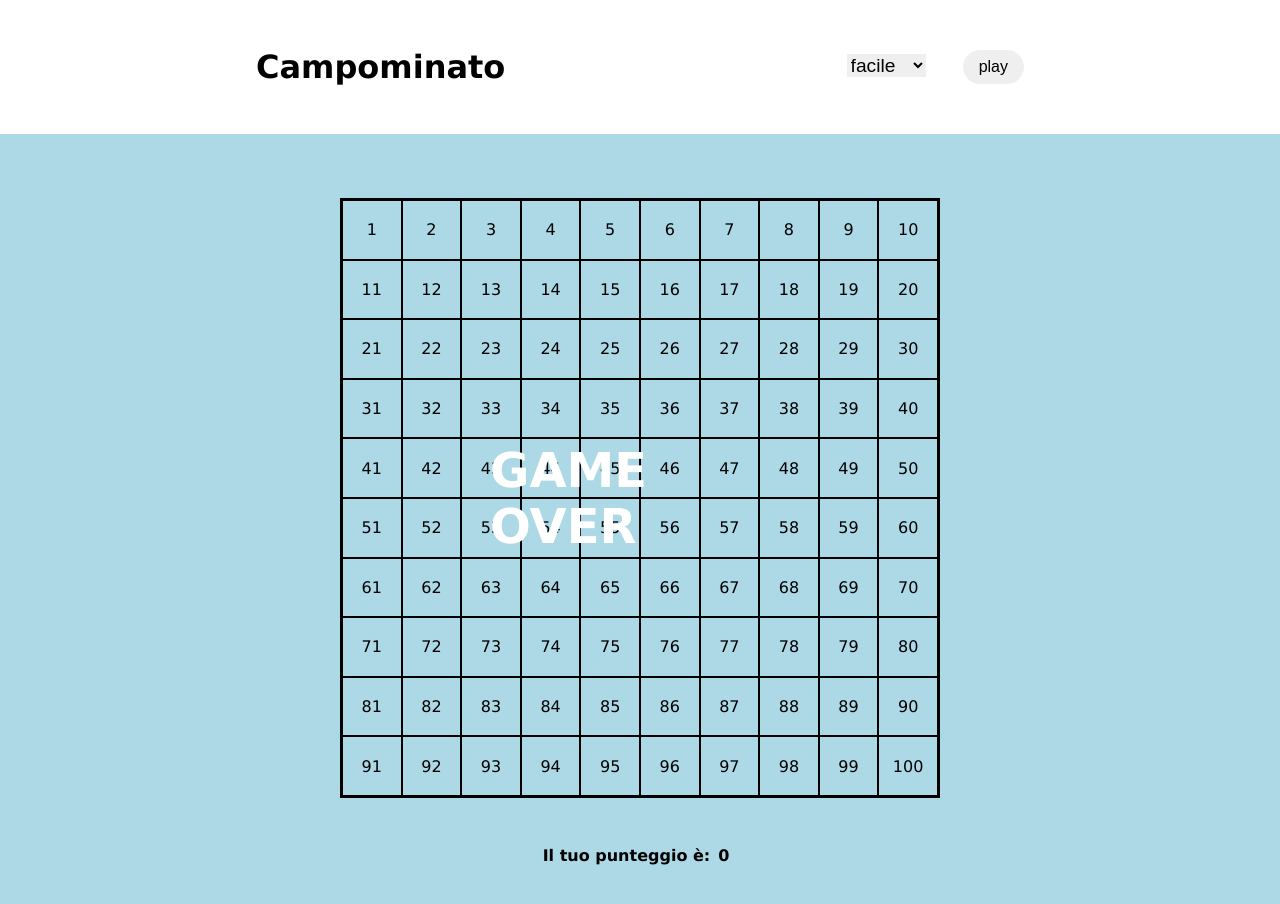
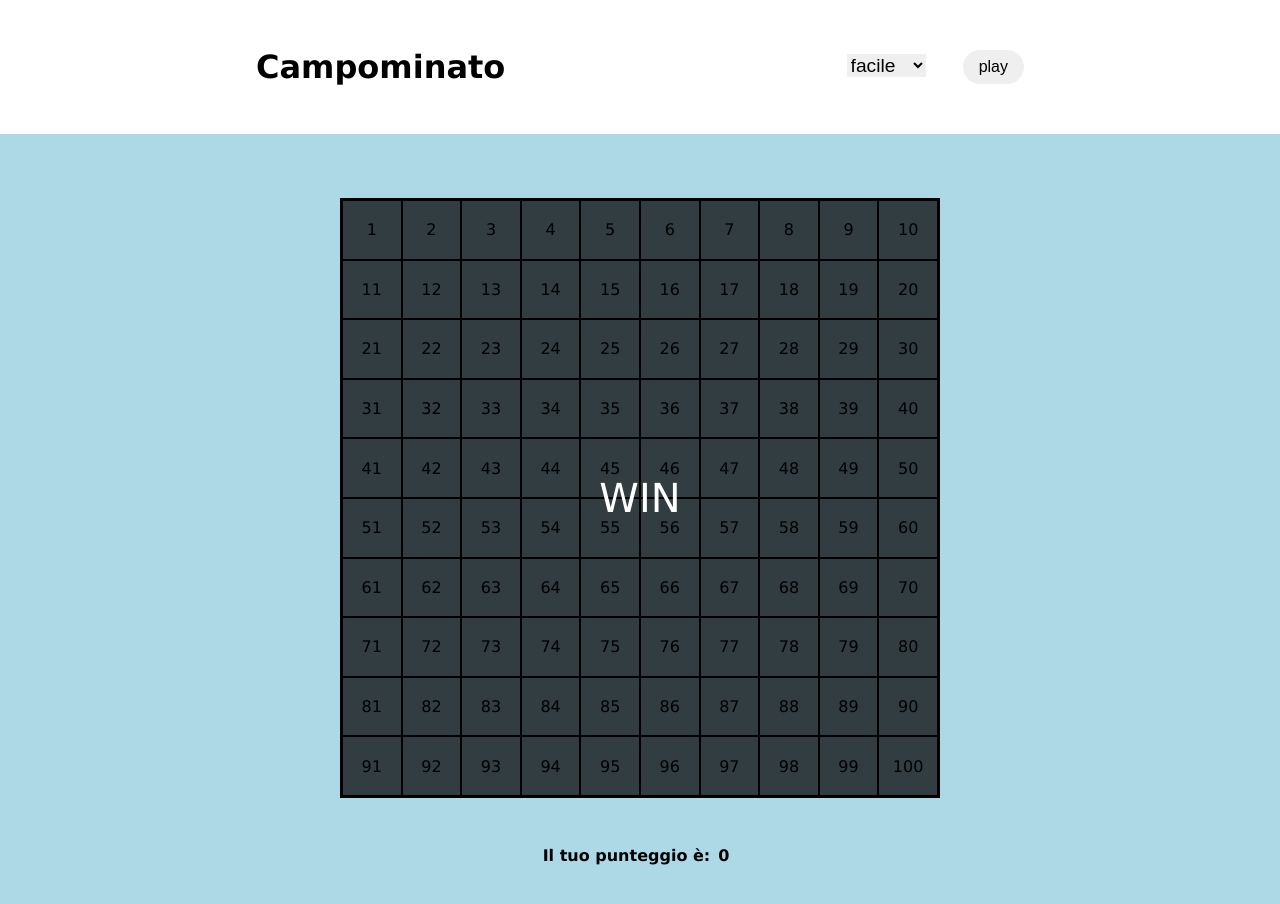
Before and after one commit to RicTieri/js-campominato-dom, a plain HTML site: page index.html in a window 1280 px wide. Both pictures are taken after a click on the button "play". Drawn offline with Linux system fonts and the light colour scheme.

Commit message:
added wrong popup

```diff
--- a/css/style.css
+++ b/css/style.css
@@ -42,30 +42,46 @@ main{
   position: relative;
   width: 600px;
   height: 600px;
-  margin: 0 auto;
+  margin: auto;
 }
 
-.container.bg-black{
-  background-color: black;
+#popup-over{
+  position: absolute;
+  top: 0;
+  left: 0;
+  display: none;
+  justify-content: center;
+  align-items: center;
+  text-transform: uppercase;
+  width: 600px;
+  height: 600px;
+  background-color: rgba(0, 0, 0, 0.716);
+  color: white;
+  font-size: 2.5rem;
+}
+
+#popup-win{
+  position: absolute;
+  top: 0;
+  left: 0;
+  display: none;
+  justify-content: center;
+  align-items: center;
+  text-transform: uppercase;
+  width: 600px;
+  height: 600px;
+  background-color: rgba(0, 0, 0, 0.716);
+  color: white;
+  font-size: 2.5rem;
 }
 
 #game_box{
   width: 600px;
   height: 600px;
+  margin: auto;
   border: 2px solid black;
   display: flex;
   flex-wrap: wrap;
-}
-
-.game_over{
-  position: absolute;
-  font-size: 3rem;
-  font-weight: bold;
-  color: white;
-  top: 50%;
-  left: 50%;
-  transform: translate(-50%, -50%);
-  text-transform: uppercase;
 }
 
 .game_card:hover{
@@ -79,6 +95,7 @@ main{
   display: flex;
   justify-content: center;
   align-items: center;
+  cursor: pointer;
 }
 
 .game_card.clicked{
@@ -87,7 +104,6 @@ main{
 
 .game_card.clicked.red{
   background-color: brown;
-  color: white;
 }
 
 .counter{
--- a/index.html
+++ b/index.html
@@ -21,10 +21,11 @@
     </nav>
   </header>
   <main>
-    <div class="container">
-      <div id="game_box"></div>
-      <div class="game_over">game over</div>
-    </div>
+      <div class="container">
+        <div id="game_box"></div>
+        <div id="popup-over">game over</div>
+        <div id="popup-win">win</div>
+      </div>
     <div class="counter">
       <span>Il tuo punteggio è: </span>
       <span id="score"></span>
--- a/js/script.js
+++ b/js/script.js
@@ -1,14 +1,16 @@
 // L'utente clicca su un bottone che genererà una griglia di gioco quadrata.
-const gameContainer = document.querySelector('.container');
 const gameBox = document.getElementById('game_box');
 const playButton = document.querySelector('button');
 const scoreCount = document.getElementById('score');
-const gameOver = document.getElementById('game_over');
+const gameOver = document.getElementById('popup-over');
+const gameWin = document.getElementById('popup-win');
 
 playButton.addEventListener('click', function () {
   // cleaning the game box
   gameBox.innerHTML = '';
   gameBox.style.pointerEvents = 'auto';
+  gameOver.style.display = "none";
+  gameWin.style.display = "none";
   scoreCount.innerHTML = 0 ;
   // setting the grid based on level
   let gameLevel = document.querySelector('select').value;
@@ -23,6 +25,7 @@ playButton.addEventListener('click', function () {
 
   const squareSize = `calc(100% / ${Math.sqrt(totalCard)})`;
   const gameBomb = randomUniqueNumber(1, totalCard, 16);
+  const maxScore = totalCard - 16;
   let score = 0;
 
   console.log(gameBomb)
@@ -37,18 +40,20 @@ playButton.addEventListener('click', function () {
     // active grid function
     divSquare.addEventListener('click', function () {
       divSquare.classList.add('clicked');
-
       if (gameBomb.includes(i)) {
-        divSquare.classList.add('red');
-        gameContainer.classList.add('bg-black')
+        divSquare.classList.add('red')
+        gameOver.style.display = "flex"
         gameBox.style.pointerEvents = 'none';
-      } else{
+      } else {
         divSquare.style.pointerEvents = 'none';
         score += 1;
       }
       scoreCount.innerHTML = score
       console.log(score)
     })
+  }
+  if (score = maxScore) {
+    gameWin.style.display = "flex"
   }
 })
 
```
